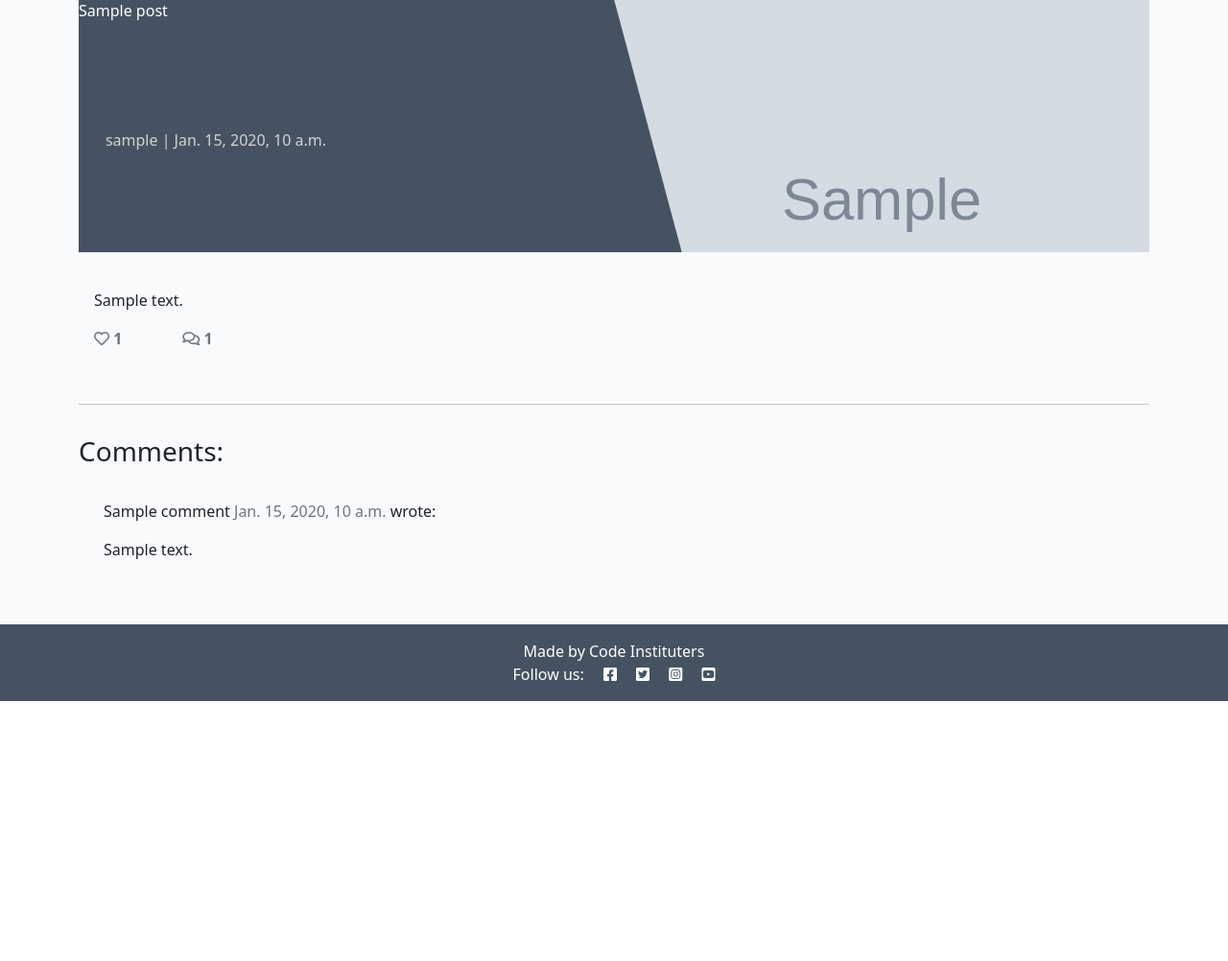
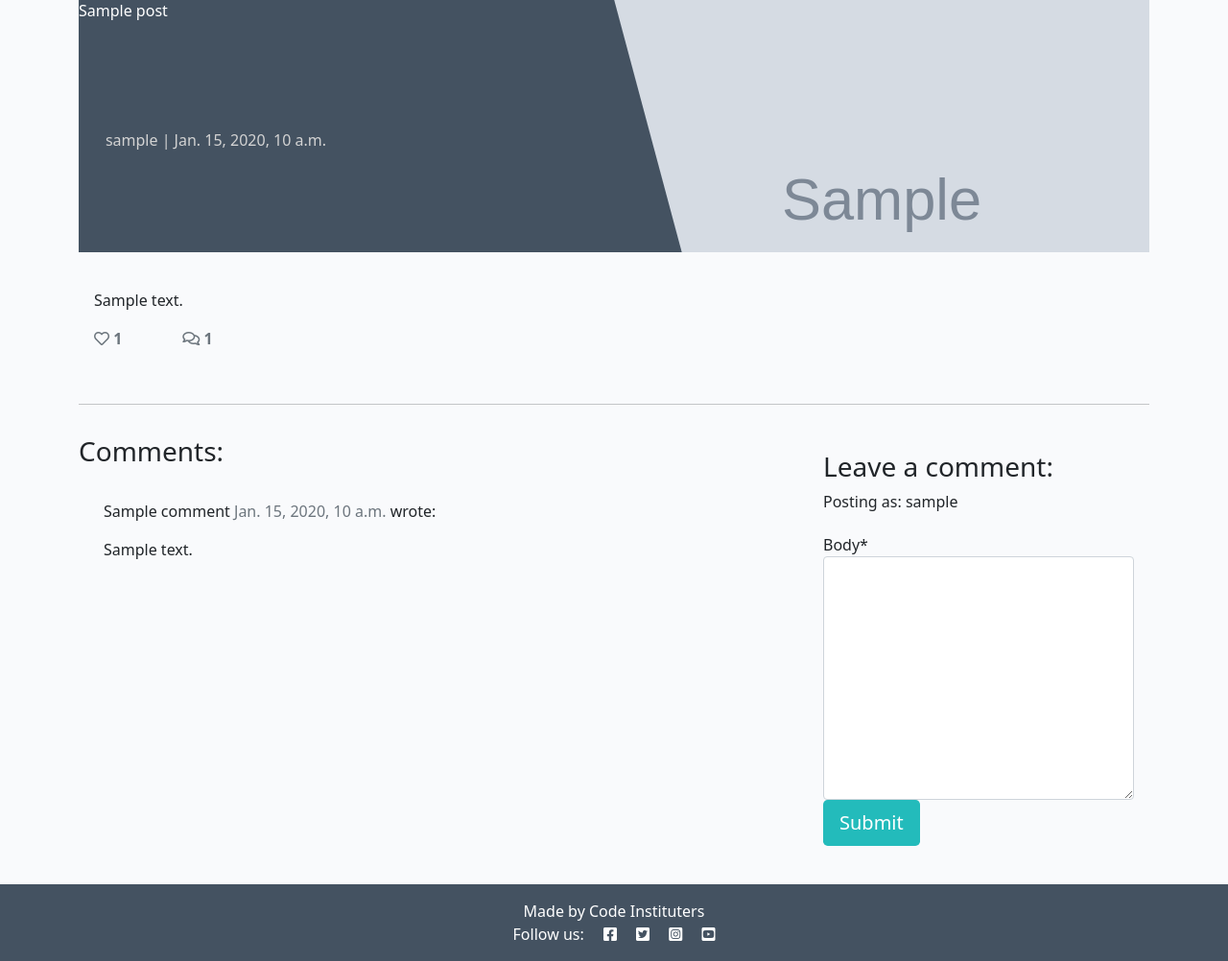
Before and after one commit to nfepb/DjangoBlog, a Django app: a page that uses templates/post_detail.html in a window 1280 px wide. Shown: the part 71-1073 px from the top of the page at 96% size. Before the commit the page ends 802 px from the top, so only its background shows below. Run offline with Django 3.2, Linux system fonts and the light colour scheme; a user stored in the database is signed in; tables that the repository leaves empty hold one stand-in row (values such as "Sample post"); grey boxes marked "Sample" are stand-in pictures; some libraries are stand-ins or nearby versions.

Commit message:
Adds comment layout in html of post_details.html

```diff
--- a/templates/post_detail.html
+++ b/templates/post_detail.html
@@ -1,4 +1,6 @@
 {% extends 'base.html' %} {% block content %}
+
+{% load crispy_forms_tags %}
 
 <div class="masthead">
   <div class="container">
@@ -13,10 +15,7 @@
       <div class="d-none d-md-block col-md-6 masthead-image">
         <!-- The featured image URL goes in the src attribute -->
         {% if "placeholder" in post.featured_image.url %}
-        <img
-          src="https://codeinstitute.s3.amazonaws.com/fullstack/blog/default.jpg"
-          width="100%"
-        />
+        <img src="https://codeinstitute.s3.amazonaws.com/fullstack/blog/default.jpg" width="100%" />
         {% else %}
         <img src="{{ post.featured_image }}" width="100%" />
         {% endif %}
@@ -35,17 +34,13 @@
         <div class="row">
           <div class="col-1">
             <!-- The number of likes goes before the closing strong tag -->
-            <strong class="text-secondary"
-              ><i class="far fa-heart"></i> {{ post.number_of_likes }}</strong
-            >
+            <strong class="text-secondary"><i class="far fa-heart"></i> {{ post.number_of_likes }}</strong>
           </div>
           <div class="col-1">
             {% with comments.count as total_comments %}
-            <strong class="text-secondary"
-              ><i class="far fa-comments"></i>
+            <strong class="text-secondary"><i class="far fa-comments"></i>
               <!-- Our total_comments variable goes before the closing strong tag -->
-              {{ total_comments }}</strong
-            >
+              {{ total_comments }}</strong>
             {% endwith %}
           </div>
         </div>
@@ -83,6 +78,22 @@
     <div class="col-md-4 card mb-4 mt-3">
       <div class="card-body">
         <!-- For later -->
+        {% if commented %}
+        <div class="alert alert-success" role="alert">
+          Your comment is awaiting approval
+        </div>
+        {% else %}
+        {% if user.is_authenticated %}
+
+        <h3>Leave a comment:</h3>
+        <p>Posting as: {{ user.username }}</p>
+        <form method="post" style="margin-top: 1.3em;">
+          {{ comment_form | crispy }}
+          {% csrf_token %}
+          <button type="submit" class="btn btn-signup btn-lg">Submit</button>
+        </form>
+        {% endif %}
+        {% endif %}
       </div>
     </div>
   </div>
```
